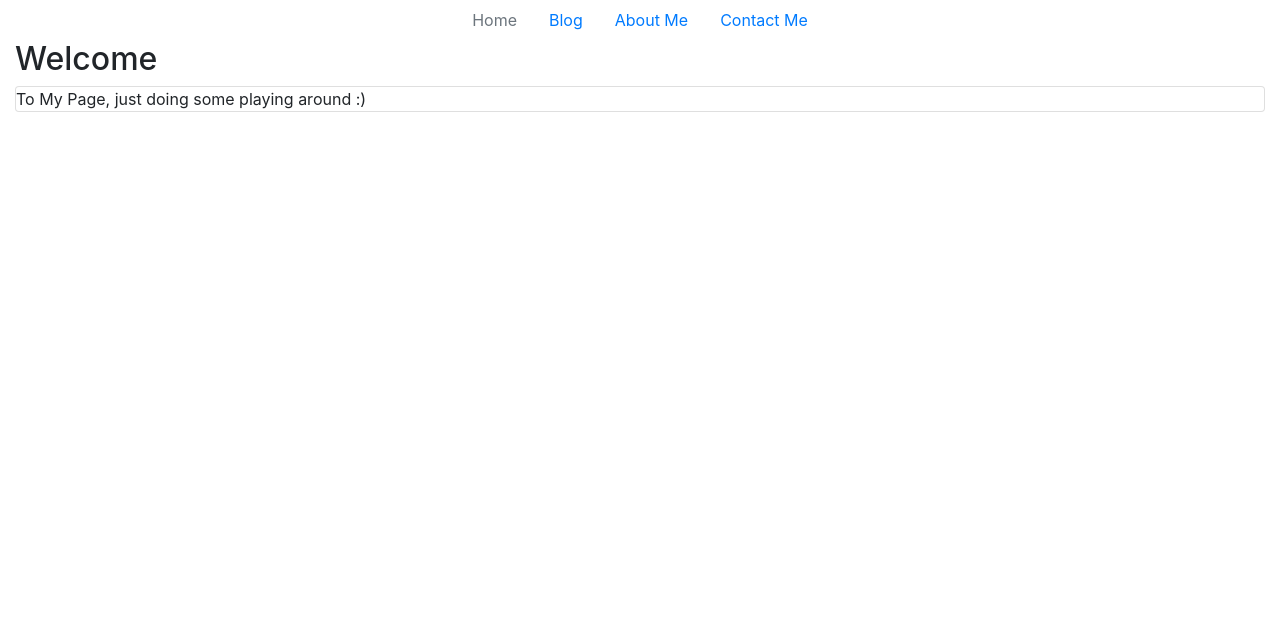
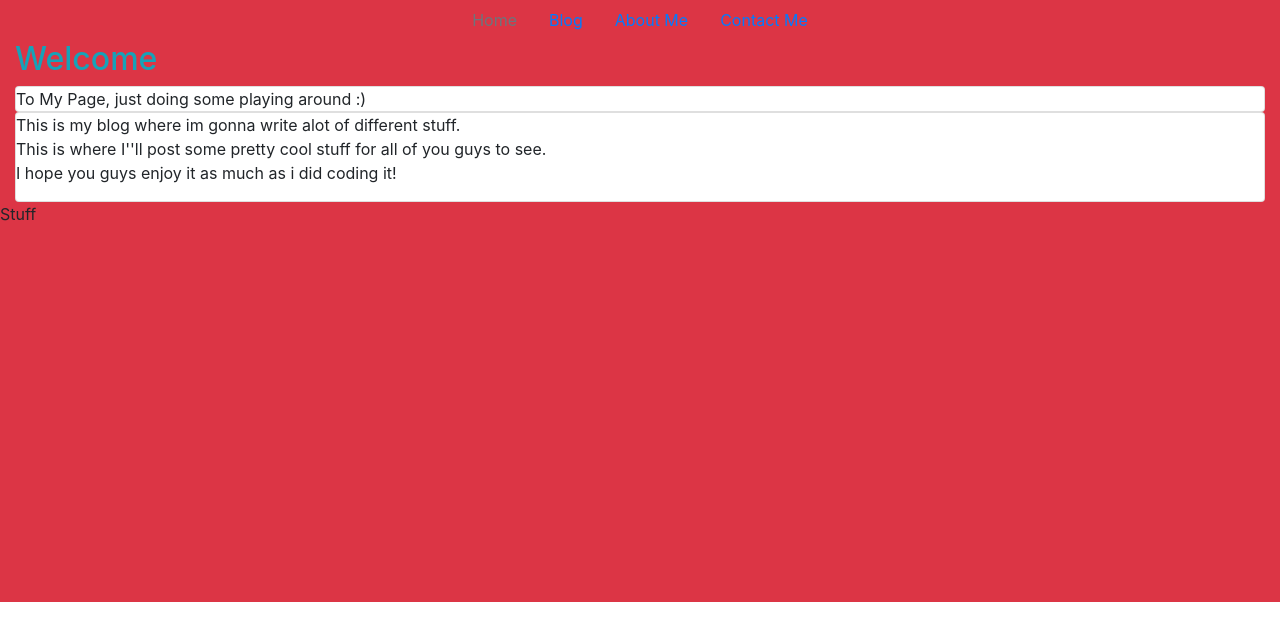
Before and after one commit to J0Miles/My-Test-Page, a plain HTML site: page index.html in a window 1280 px wide. Drawn offline with nearby package versions, Linux system fonts and the light colour scheme.

Commit message:
added styling & footer

```diff
--- a/index.html
+++ b/index.html
@@ -2,7 +2,7 @@
 <link href="https://stackpath.bootstrapcdn.com/bootstrap/4.1.3/css/bootstrap.min.css" rel="stylesheet" integrity="sha384-MCw98/SFnGE8fJT3GXwEOngsV7Zt27NXFoaoApmYm81iuXoPkFOJwJ8ERdknLPMO" crossorigin="anonymous">
 <script src="https://ajax.googleapis.com/ajax/libs/jquery/3.3.1/jquery.min.js"></script>
   <script src="https://maxcdn.bootstrapcdn.com/bootstrap/3.3.7/js/bootstrap.min.js"></script>
-<div class="app-body">
+<div class="app-body bg-danger">
   <ul class="nav justify-content-center">
     <li class="nav-item">
       <a class="nav-link disabled"class="nav-link active" href="#Home">Home</a>
@@ -17,12 +17,27 @@
       <a class="nav-link" href="#">Contact Me</a>
     </li>
   </ul>
-</div>
+
 <div class="container-fluid" id="#home">
-  <h2>Welcome</h2>
+  <h2 class="text-info">Welcome</h2>
   <div class="card">
 <h7>To My Page, just doing some playing around :)</h4>
   </div>
 
 
 </div>
+
+<div class="container-fluid" id="#blog">
+  <div class="card">
+    <p>
+      This is my blog where im gonna write alot of different stuff.
+      <br /> This is where I''ll post some pretty cool stuff for all of you guys to see.<br /> I hope you guys enjoy it as much as i did coding it!
+    </p>
+  </div>
+</div>
+<div class="footer" style="height:400px;">
+  <p>
+    Stuff
+  </p>
+</div>
+</div>
```
